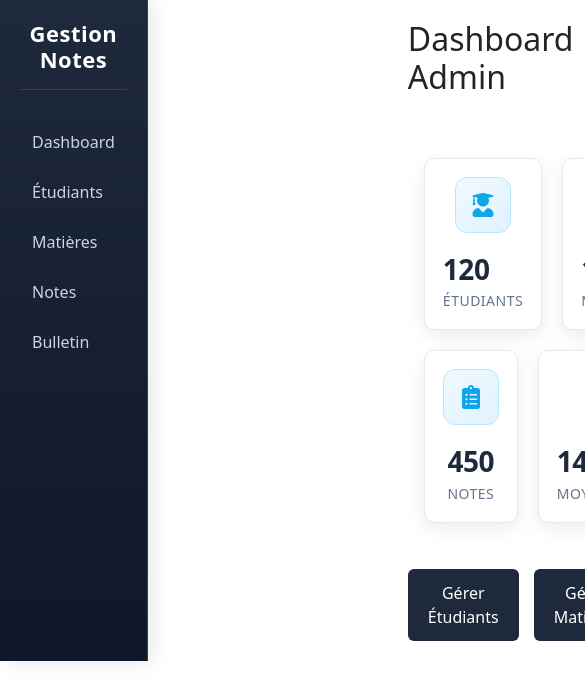
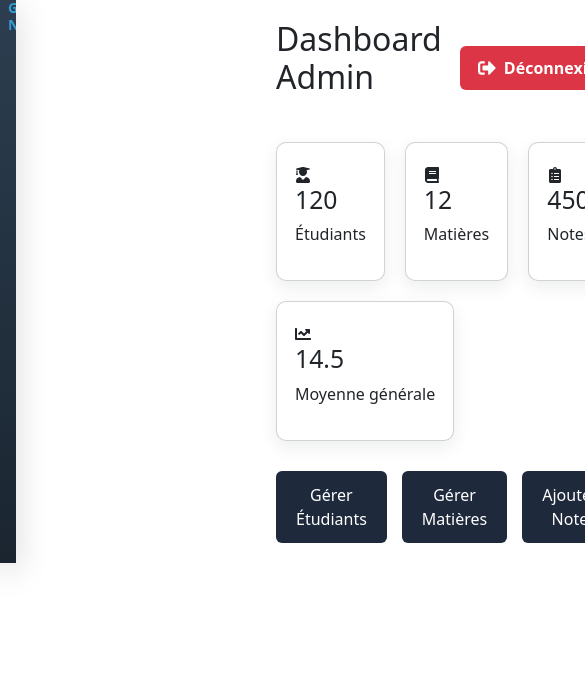
Before and after one commit to hippolite-oss/gestion-EtudNote, a React (Vite) app: page /dashboard in a window 390 px wide. Shown: the top 700 px of the page, 585 px wide, since content can reach past the window. Built offline with nearby package versions, Linux system fonts and the light colour scheme.

Commit message:
Updete  file

```diff
--- a/src/components/Sidebar.css
+++ b/src/components/Sidebar.css
@@ -1,98 +1,59 @@
-/* Style pour CardStat */
-.card {
-  background: white;
-  border-radius: 16px;
-  padding: 24px;
+/* Variables CSS pour une maintenance facile */
+:root {
+  --sidebar-bg: linear-gradient(180deg, #2c3e50 0%, #1a2530 100%);
+  --sidebar-width: 280px;
+  --sidebar-width-collapsed: 80px;
+  --text-color: #ffffff;
+  --primary-color: #3498db;
+  --hover-color: rgba(52, 152, 219, 0.2);
+  --transition-speed: 0.3s;
+  --border-radius: 12px;
+  --shadow: 0 8px 32px rgba(0, 0, 0, 0.2);
+}
+
+/* Styles de base */
+.sidebar {
+  width: var(--sidebar-width);
+  height: 100vh;
+  background: var(--sidebar-bg);
+  color: var(--text-color);
+  position: fixed;
+  left: 0;
+  top: 0;
   display: flex;
-  align-items: center;
-  gap: 20px;
-  box-shadow: 0 4px 20px rgba(0, 0, 0, 0.08);
-  border: 1px solid #e2e8f0;
-  transition: all 0.3s cubic-bezier(0.4, 0, 0.2, 1);
-  position: relative;
+  flex-direction: column;
+  transition: width var(--transition-speed) ease;
+  box-shadow: var(--shadow);
+  z-index: 1000;
   overflow: hidden;
 }
 
-.card:hover {
-  transform: translateY(-4px);
-  box-shadow: 0 8px 30px rgba(0, 0, 0, 0.12);
-  border-color: #cbd5e1;
+.sidebar-header {
+  padding: 2rem 1.5rem 1rem;
+  border-bottom: 1px solid rgba(255, 255, 255, 0.1);
 }
 
-.card:hover::before {
-  content: '';
-  position: absolute;
-  top: 0;
-  left: 0;
-  right: 0;
-  height: 3px;
-  background: linear-gradient(90deg, #38bdf8, #3b82f6);
+.sidebar-title {
+  font-size: 1.5rem;
+  font-weight: 700;
+  margin: 0;
+  background: linear-gradient(90deg, #3498db, #2ecc71);
+  -webkit-background-clip: text;
+  -webkit-text-fill-color: transparent;
+  background-clip: text;
 }
 
-.icon {
-  width: 56px;
-  height: 56px;
-  background: linear-gradient(135deg, #f0f9ff 0%, #e0f2fe 100%);
-  border-radius: 12px;
-  display: flex;
-  align-items: center;
-  justify-content: center;
-  color: #0ea5e9;
-  font-size: 24px;
-  flex-shrink: 0;
-  border: 1px solid #bae6fd;
-}
-
-.info h2 {
-  font-size: 28px;
-  font-weight: 700;
-  color: #1e293b;
-  margin: 0 0 4px 0;
-  line-height: 1.2;
-  letter-spacing: -0.5px;
-}
-
-.info p {
-  color: #64748b;
-  font-size: 14px;
-  font-weight: 500;
-  margin: 0;
-  text-transform: uppercase;
+.sidebar-subtitle {
+  font-size: 0.75rem;
+  opacity: 0.7;
+  margin-top: 0.25rem;
   letter-spacing: 0.5px;
 }
 
-/* Style pour le conteneur des cartes (à ajouter si nécessaire) */
-.cards-container {
-  display: grid;
-  grid-template-columns: repeat(auto-fit, minmax(280px, 1fr));
-  gap: 24px;
-  padding: 24px;
-  margin-left: 220px; /* Pour compenser la sidebar fixe */
-}
-
-/* Améliorations pour le sidebar existant */
-.sidebar {
-  width: 220px;
-  height: 100vh;
-  background: linear-gradient(180deg, #1e293b 0%, #0f172a 100%);
-  color: #fff;
-  padding: 28px 20px;
-  position: fixed;
-  left: 0;
-  top: 0;
-  border-right: 1px solid #334155;
-  box-shadow: 4px 0 20px rgba(0, 0, 0, 0.1);
-  z-index: 100;
-}
-
-.sidebar-title {
-  font-size: 22px;
-  font-weight: 700;
-  margin-bottom: 32px;
-  text-align: center;
-  padding-bottom: 16px;
-  border-bottom: 1px solid #334155;
-  letter-spacing: 0.5px;
+.sidebar-nav {
+  flex: 1;
+  padding: 1.5rem 0;
+  overflow-y: auto;
 }
 
 .sidebar-menu {
@@ -101,54 +62,229 @@
   margin: 0;
 }
 
-.sidebar-menu li {
-  margin: 12px 0;
+.menu-item {
+  margin: 0.25rem 1rem;
 }
 
-.sidebar-menu a {
-  color: #cbd5e1;
-  text-decoration: none;
-  font-size: 16px;
-  font-weight: 500;
-  padding: 10px 16px;
-  border-radius: 8px;
+.menu-link {
   display: flex;
   align-items: center;
-  transition: all 0.3s ease;
+  padding: 0.875rem 1.25rem;
+  color: var(--text-color);
+  text-decoration: none;
+  border-radius: var(--border-radius);
+  transition: all var(--transition-speed) ease;
+  gap: 1rem;
 }
 
-.sidebar-menu a:hover {
-  color: #38bdf8;
-  background: rgba(56, 189, 248, 0.1);
-  transform: translateX(4px);
+.menu-link:hover {
+  background: var(--hover-color);
+  transform: translateX(5px);
 }
 
-/* Responsive design */
-@media (max-width: 768px) {
-  .cards-container {
-    grid-template-columns: 1fr;
-    margin-left: 0;
-    padding: 16px;
+.menu-link.active {
+  background: var(--primary-color);
+  box-shadow: 0 4px 12px rgba(52, 152, 219, 0.3);
+}
+
+.menu-icon {
+  font-size: 1.25rem;
+  min-width: 24px;
+  display: flex;
+  justify-content: center;
+}
+
+.menu-text {
+  font-weight: 500;
+  font-size: 0.95rem;
+  white-space: nowrap;
+}
+
+.sidebar-footer {
+  padding: 1.5rem;
+  border-top: 1px solid rgba(255, 255, 255, 0.1);
+  background: rgba(0, 0, 0, 0.1);
+}
+
+.user-info {
+  display: flex;
+  align-items: center;
+  gap: 1rem;
+}
+
+.user-avatar {
+  width: 40px;
+  height: 40px;
+  background: var(--primary-color);
+  border-radius: 50%;
+  display: flex;
+  align-items: center;
+  justify-content: center;
+  font-size: 1.25rem;
+}
+
+.user-details {
+  display: flex;
+  flex-direction: column;
+}
+
+.user-name {
+  font-weight: 600;
+  font-size: 0.9rem;
+}
+
+.user-role {
+  font-size: 0.75rem;
+  opacity: 0.7;
+}
+
+/* Responsive Design */
+@media (max-width: 1024px) {
+  .sidebar {
+    width: var(--sidebar-width-collapsed);
   }
 
+  .sidebar-header {
+    padding: 1.5rem 0.75rem 1rem;
+    text-align: center;
+  }
+
+  .sidebar-title {
+    font-size: 1rem;
+    margin-bottom: 0.5rem;
+  }
+
+  .sidebar-subtitle,
+  .menu-text,
+  .user-details {
+    display: none;
+  }
+
+  .menu-item {
+    margin: 0.25rem 0.5rem;
+  }
+
+  .menu-link {
+    padding: 0.875rem;
+    justify-content: center;
+  }
+
+  .menu-icon {
+    font-size: 1.5rem;
+  }
+
+  .sidebar-footer {
+    padding: 1rem 0.5rem;
+    justify-content: center;
+  }
+
+  .user-info {
+    justify-content: center;
+  }
+}
+
+@media (max-width: 768px) {
   .sidebar {
     width: 100%;
     height: auto;
     position: relative;
-    padding: 20px;
+    flex-direction: row;
+    padding: 0 1rem;
+  }
+
+  .sidebar-header {
+    border: none;
+    padding: 1rem;
+    flex: 1;
+  }
+
+  .sidebar-nav {
+    flex: 2;
+    padding: 0;
   }
 
   .sidebar-menu {
     display: flex;
-    flex-wrap: wrap;
-    gap: 10px;
+    justify-content: space-around;
   }
 
-  .sidebar-menu li {
+  .menu-item {
     margin: 0;
   }
 
-  .sidebar-menu a {
-    padding: 8px 12px;
+  .menu-link {
+    padding: 1rem 0.5rem;
+    flex-direction: column;
+    gap: 0.5rem;
+  }
+
+  .menu-icon {
+    font-size: 1.25rem;
+  }
+
+  .menu-text {
+    display: block;
+    font-size: 0.75rem;
+  }
+
+  .sidebar-footer {
+    display: none;
   }
 }
+
+@media (max-width: 480px) {
+  .sidebar {
+    padding: 0 0.5rem;
+  }
+
+  .sidebar-header {
+    padding: 0.75rem 0.5rem;
+  }
+
+  .sidebar-title {
+    font-size: 0.875rem;
+  }
+
+  .menu-link {
+    padding: 0.75rem 0.25rem;
+  }
+
+  .menu-icon {
+    font-size: 1rem;
+  }
+
+  .menu-text {
+    font-size: 0.65rem;
+  }
+}
+
+/* Animation pour le hover */
+@keyframes fadeIn {
+  from { opacity: 0; transform: translateY(-10px); }
+  to { opacity: 1; transform: translateY(0); }
+}
+
+.menu-item {
+  animation: fadeIn 0.5s ease forwards;
+  opacity: 0;
+}
+
+.menu-item:nth-child(1) { animation-delay: 0.1s; }
+.menu-item:nth-child(2) { animation-delay: 0.2s; }
+.menu-item:nth-child(3) { animation-delay: 0.3s; }
+.menu-item:nth-child(4) { animation-delay: 0.4s; }
+.menu-item:nth-child(5) { animation-delay: 0.5s; }
+
+/* Scrollbar personnalisée */
+.sidebar-nav::-webkit-scrollbar {
+  width: 4px;
+}
+
+.sidebar-nav::-webkit-scrollbar-track {
+  background: rgba(255, 255, 255, 0.05);
+}
+
+.sidebar-nav::-webkit-scrollbar-thumb {
+  background: var(--primary-color);
+  border-radius: 4px;
+}
```
